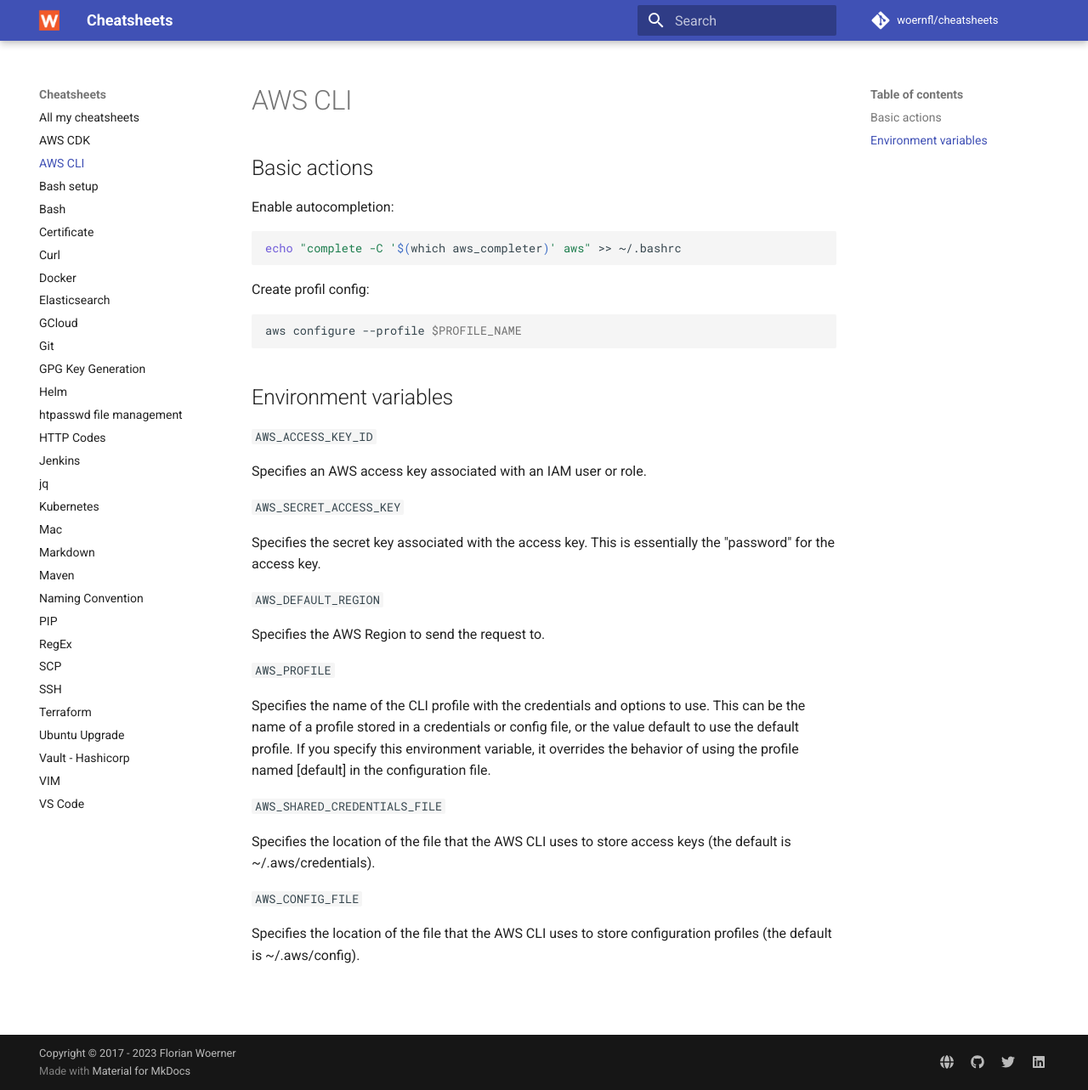
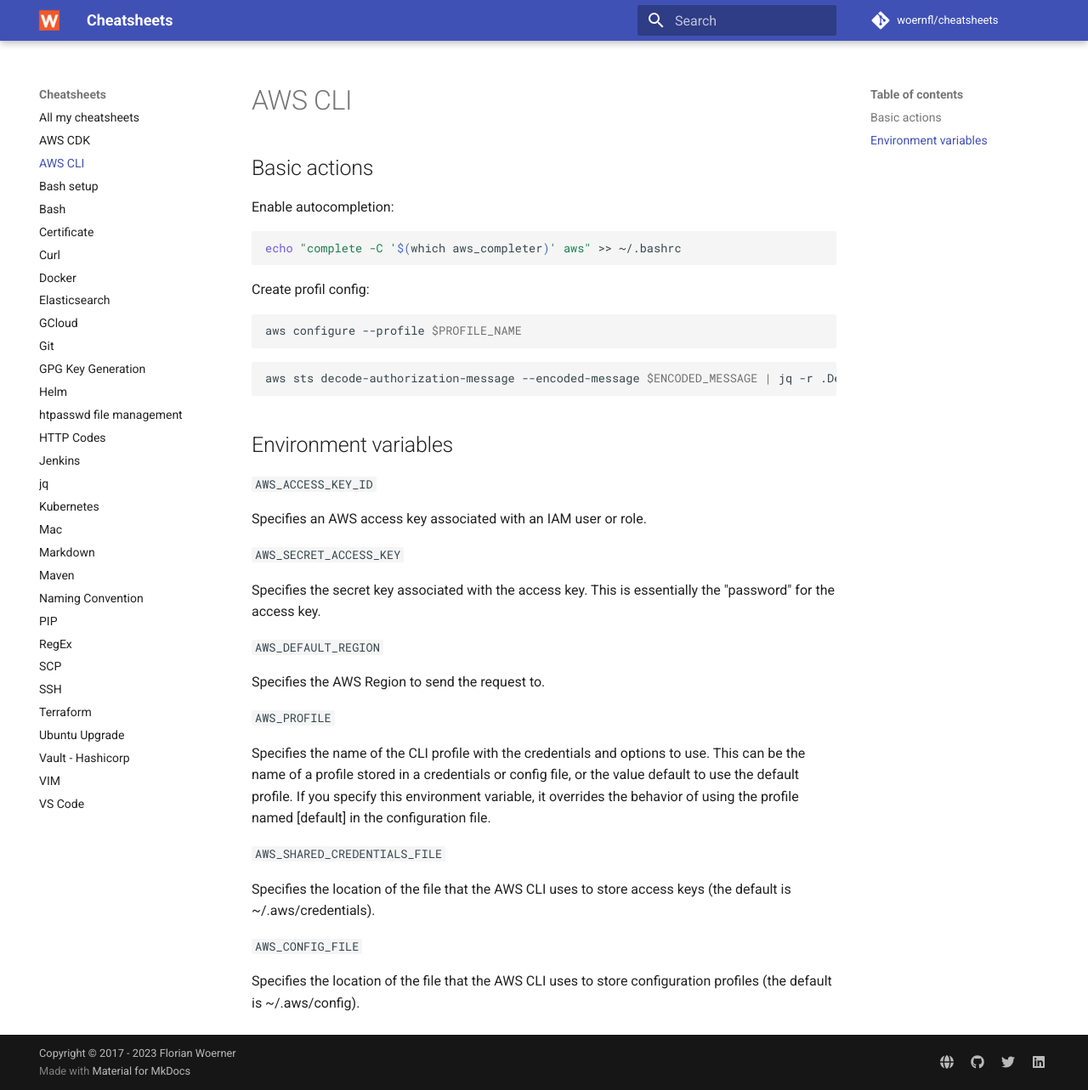
Before and after one commit to woernfl/cheatsheets, an MkDocs documentation site: the page built from docs/aws-cli.md, in a window 1280 px wide and 1283 px high. Shown: the whole window at 85% size. Built offline with MkDocs 1.6.1 and Material for MkDocs 9.7.7, drawn with Linux system fonts in a browser that asks for light colours; comment, search, counter and statistics services are not loaded.

Commit message:
Update aws-cli.md

````diff
--- a/docs/aws-cli.md
+++ b/docs/aws-cli.md
@@ -12,6 +12,10 @@
 
 ```bash
 aws configure --profile $PROFILE_NAME
+```
+
+```bash
+aws sts decode-authorization-message --encoded-message $ENCODED_MESSAGE | jq -r .DecodedMessage | sed 's/\\"/"/g' | jq .
 ```
 
 ## Environment variables
````
